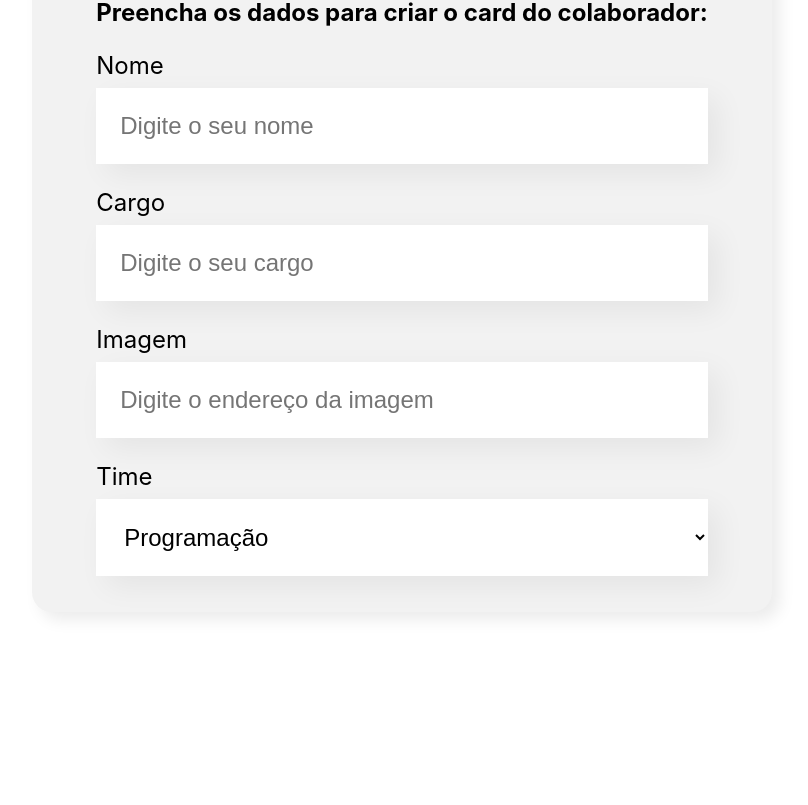
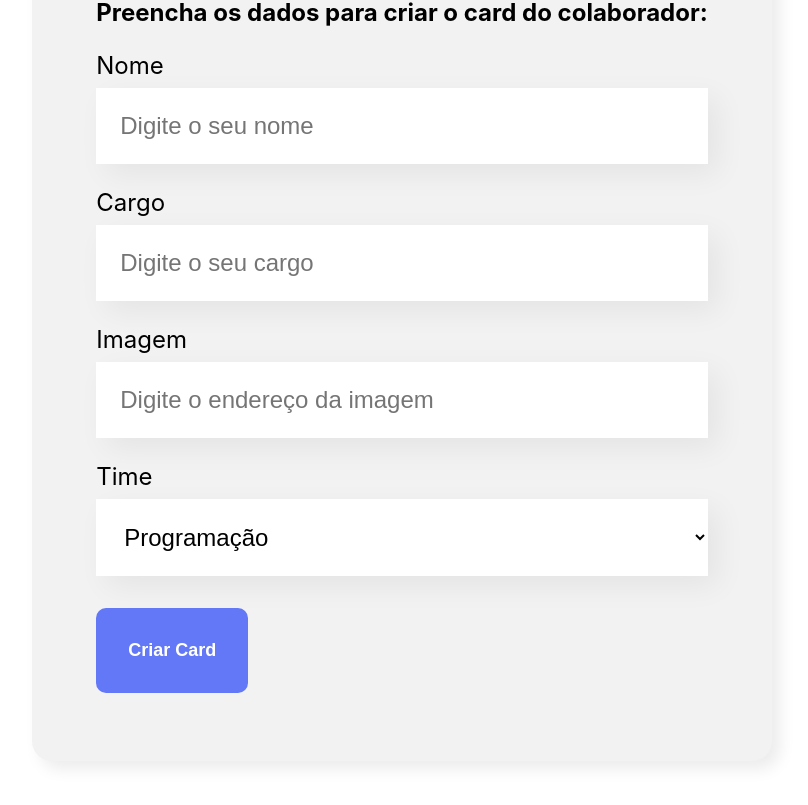
Before and after one commit to onillacerda/organo, a React (Create React App) app: page / in a window 1280 px wide. Shown: the part 636-1441 px from the top of the page, without its empty margins (238-1046 px from the left). Before the commit the page ends 1328 px from the top, so only its background shows below. Built offline with nearby package versions, Linux system fonts and the light colour scheme.

Commit message:
Componente Botao

```diff
--- /dev/null
+++ b/src/componentes/Botao/Botao.css
@@ -0,0 +1,14 @@
+.botao {
+    background-color: #6278f7;
+    border-radius: 10px;
+    font-weight: 700;
+    font-size: 18px;
+    padding: 32px;
+    border: none;
+    cursor: pointer;
+    color: #FFF;
+    margin: 32px 0;
+}
+.botao:hover {
+    color: #95FFD4
+}
--- /dev/null
+++ b/src/componentes/Botao/index.js
@@ -0,0 +1,9 @@
+import './Botao.css'
+
+const Botao = (props) => {
+    return (<button className='botao'>
+        {props.children}
+        </button>)
+}
+
+export default Botao
--- a/src/componentes/Formulario/index.js
+++ b/src/componentes/Formulario/index.js
@@ -1,3 +1,4 @@
+import Botao from '../Botao';
 import CampoTexto from '../CampoTexto';
 import ListaSuspensa from '../ListaSuspensa';
 import './Formulario.css';
@@ -22,6 +23,9 @@
                     <CampoTexto label="Cargo" placeholder="Digite o seu cargo"/>
                     <CampoTexto label="Imagem" placeholder="Digite o endereço da imagem"/>
                     <ListaSuspensa label="Time" itens={times}/>
+                    <Botao>
+                        Criar Card
+                    </Botao>
                 </form>
         </section>
     )
```
